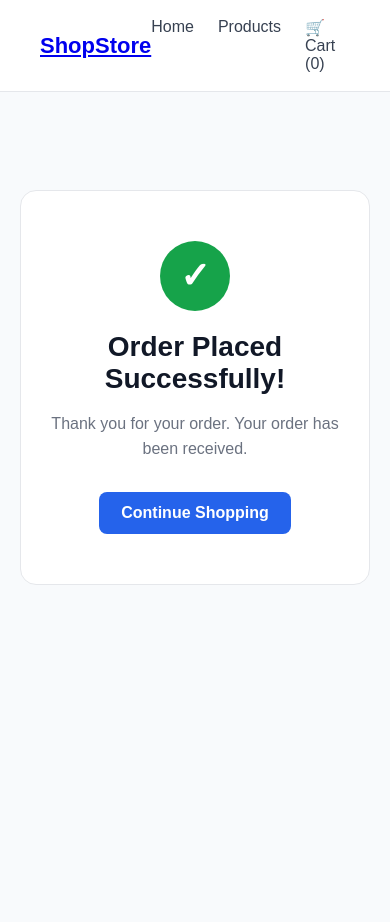
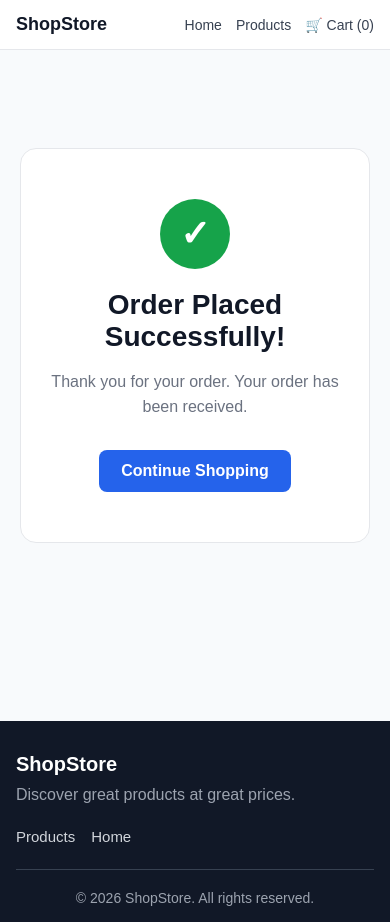
Before and after one commit to nattuwut/ecommerce-store, a React (Vite) app: page /success in a window 390 px wide. Before the commit the page ends 844 px from the top, so only its background shows below. Built offline with nearby package versions, Linux system fonts and the light colour scheme.

Commit message:
make footer and loading state

```diff
--- a/src/App.jsx
+++ b/src/App.jsx
@@ -9,9 +9,11 @@ import Navbar from "./components/Navbar";
 
 import Home from "./pages/Home";
 import ProductDetails from "./pages/ProductDetails";
+import Footer from "./components/Footer";
 import Cart from "./pages/Cart";
 import Checkout from "./pages/Checkout";
 import OrderSuccess from "./pages/OrderSuccess";
+
 
 function App() {
   return (
@@ -48,6 +50,8 @@ function App() {
 
       </Routes>
 
+      <Footer />
+
     </div>
   );
 }
--- /dev/null
+++ b/src/components/Footer.jsx
@@ -0,0 +1,41 @@
+import "./../styles/Footer.css";
+
+function Footer() {
+  return (
+    <footer className="footer">
+
+      <div className="footer-content">
+
+        <div className="footer-brand">
+          <h2>ShopStore</h2>
+
+          <p>
+            Discover great products at great prices.
+          </p>
+        </div>
+
+        <div className="footer-links">
+
+          <a href="#products">
+            Products
+          </a>
+
+          <a href="/">
+            Home
+          </a>
+
+        </div>
+
+      </div>
+
+      <div className="footer-bottom">
+        <p>
+          © 2026 ShopStore. All rights reserved.
+        </p>
+      </div>
+
+    </footer>
+  );
+}
+
+export default Footer;
--- a/src/pages/Home.jsx
+++ b/src/pages/Home.jsx
@@ -67,7 +67,17 @@ function Home() {
   if (loading) {
     return (
       <main className="home">
-        <p>Loading products...</p>
+
+        <div className="loading-state">
+
+          <div className="loading-spinner"></div>
+
+          <p>
+            Loading products...
+          </p>
+
+        </div>
+
       </main>
     );
   }
@@ -75,7 +85,23 @@ function Home() {
   if (error) {
     return (
       <main className="home">
-        <p>{error}</p>
+
+        <div className="error-state">
+
+          <div className="error-icon">
+            ⚠️
+          </div>
+
+          <h2>
+            Something went wrong
+          </h2>
+
+          <p>
+            {error}
+          </p>
+
+        </div>
+
       </main>
     );
   }
--- /dev/null
+++ b/src/styles/Footer.css
@@ -0,0 +1,95 @@
+.footer {
+    margin-top: 80px;
+
+    padding: 40px 24px 20px;
+
+    background: #111827;
+
+    color: white;
+}
+
+.footer-content {
+    max-width: 1200px;
+
+    margin: 0 auto;
+
+    display: flex;
+
+    justify-content: space-between;
+
+    gap: 40px;
+}
+
+.footer-brand h2 {
+    margin: 0 0 10px;
+
+    font-size: 20px;
+}
+
+.footer-brand p {
+    margin: 0;
+
+    color: #9ca3af;
+}
+
+.footer-links {
+    display: flex;
+
+    gap: 24px;
+
+    align-items: center;
+}
+
+.footer-links a {
+    color: #d1d5db;
+
+    text-decoration: none;
+
+    font-size: 15px;
+
+    transition: color 0.2s ease;
+}
+
+.footer-links a:hover {
+    color: white;
+}
+
+.footer-bottom {
+    max-width: 1200px;
+
+    margin: 30px auto 0;
+
+    padding-top: 20px;
+
+    border-top: 1px solid #374151;
+
+    text-align: center;
+}
+
+.footer-bottom p {
+    margin: 0;
+
+    color: #9ca3af;
+
+    font-size: 14px;
+}
+
+@media (max-width: 600px) {
+    .footer {
+        padding: 32px 16px 16px;
+    }
+
+    .footer-content {
+        flex-direction: column;
+
+        gap: 24px;
+    }
+
+    .footer-links {
+        gap: 16px;
+    }
+
+    .footer-bottom {
+        margin-top: 24px;
+    }
+}
--- a/src/styles/Home.css
+++ b/src/styles/Home.css
@@ -115,6 +115,76 @@
   border-color: #2563eb;
 }
 
+.loading-state {
+  min-height: 300px;
+
+  display: flex;
+
+  flex-direction: column;
+
+  align-items: center;
+
+  justify-content: center;
+
+  gap: 16px;
+}
+
+.loading-state p {
+  margin: 0;
+
+  color: #6b7280;
+}
+
+.loading-spinner {
+  width: 36px;
+
+  height: 36px;
+
+  border: 4px solid #e5e7eb;
+
+  border-top-color: #2563eb;
+
+  border-radius: 50%;
+
+  animation: spin 0.8s linear infinite;
+}
+
+@keyframes spin {
+  to {
+    transform: rotate(360deg);
+  }
+}
+
+.error-state {
+  min-height: 300px;
+
+  display: flex;
+
+  flex-direction: column;
+
+  align-items: center;
+
+  justify-content: center;
+
+  text-align: center;
+}
+
+.error-icon {
+  margin-bottom: 16px;
+
+  font-size: 40px;
+}
+
+.error-state h2 {
+  margin: 0 0 8px;
+}
+
+.error-state p {
+  margin: 0;
+
+  color: #dc2626;
+}
+
 /* Responsive */
 
 @media (max-width: 600px) {
--- a/src/styles/Navbar.css
+++ b/src/styles/Navbar.css
@@ -1,29 +1,64 @@
 .navbar {
+  position: sticky;
+  top: 0;
+  z-index: 1000;
+
   display: flex;
   align-items: center;
   justify-content: space-between;
 
-  padding: 18px 40px;
+  padding: 16px 24px;
+
+  border-bottom: 1px solid #e5e7eb;
 
   background: white;
-  border-bottom: 1px solid #e5e7eb;
 }
 
-.navbar-logo {
-  font-size: 22px;
+.navbar-logo a {
+  color: #111827;
+
+  font-size: 20px;
   font-weight: 700;
+
+  text-decoration: none;
 }
 
 .navbar-links {
   display: flex;
+  align-items: center;
+
   gap: 24px;
 }
 
 .navbar-links a {
   color: #374151;
+
+  font-size: 15px;
+  font-weight: 500;
+
   text-decoration: none;
+
+  transition: color 0.2s ease;
 }
 
 .navbar-links a:hover {
   color: #2563eb;
 }
+
+@media (max-width: 600px) {
+  .navbar {
+    padding: 14px 16px;
+  }
+
+  .navbar-links {
+    gap: 14px;
+  }
+
+  .navbar-links a {
+    font-size: 14px;
+  }
+
+  .navbar-logo a {
+    font-size: 18px;
+  }
+}
```
